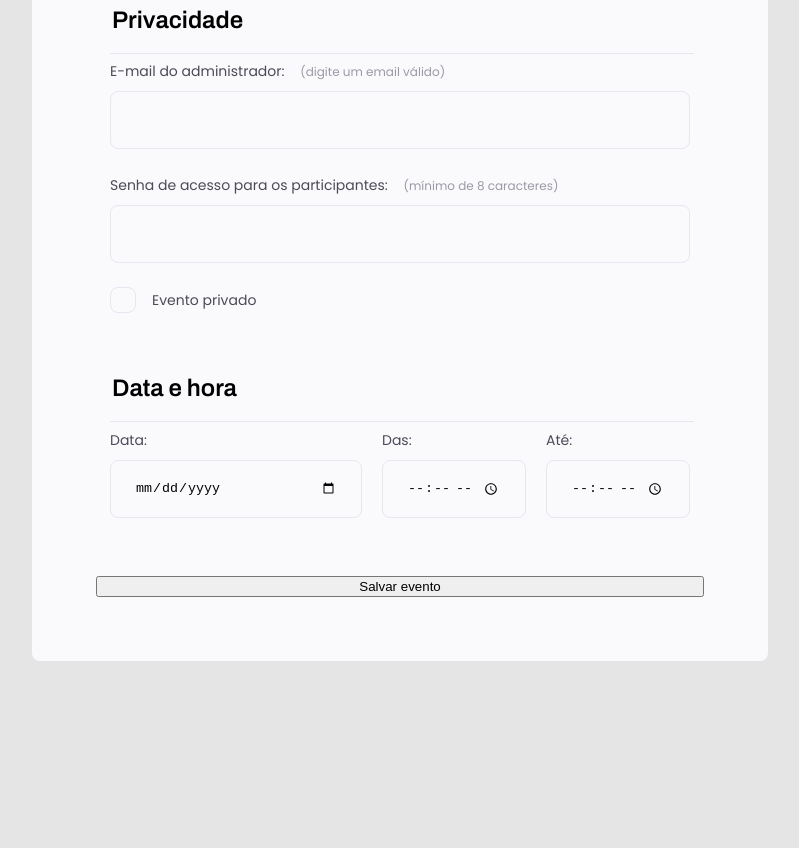
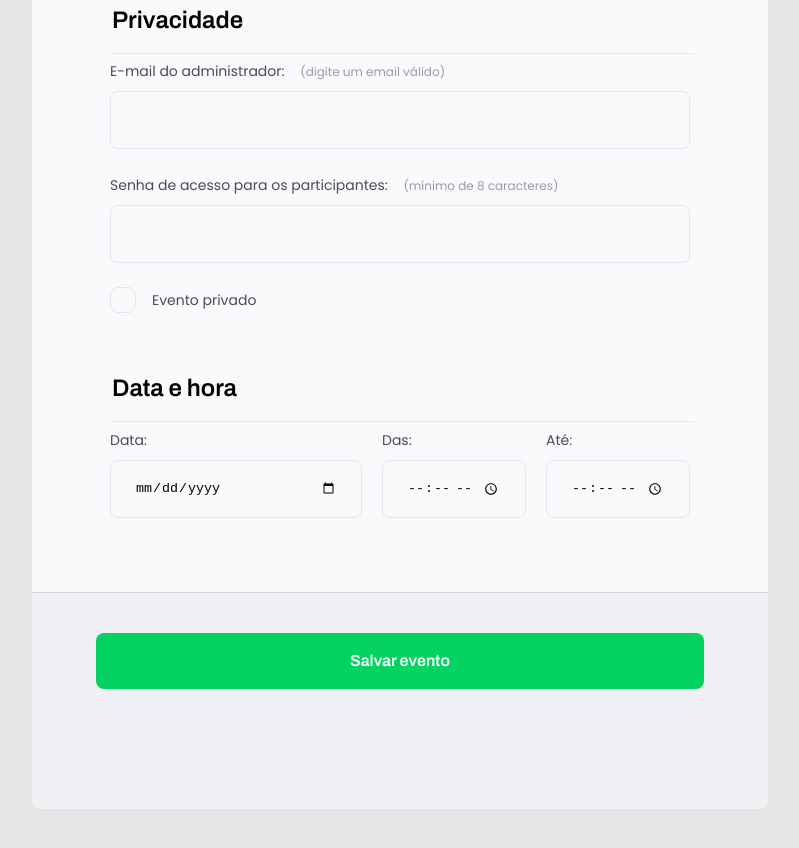
Before and after one commit to leocomandulli/Projeto-3.1, a plain HTML site: page index.html in a window 1280 px wide. Shown: the part 1124-1972 px from the top of the page, without its empty margins (240-1039 px from the left). Before the commit the page ends 1793 px from the top, so only its background shows below. Drawn offline with Linux system fonts and the light colour scheme.

Commit message:
submit button config

```diff
--- a/index.html
+++ b/index.html
@@ -124,10 +124,11 @@
                 </div>
 
             </fieldset>
+        </form>
 
-
-            <input type="submit" value="Salvar evento">
-        </form>
+        <footer>
+            <input class="button" type="submit" value="Salvar evento">
+        </footer>
 
     </div> <!--end page-->
 </body>
--- a/style.css
+++ b/style.css
@@ -49,7 +49,7 @@ header p {
 form {
     margin-top: 38px;
     background: #fafafc;
-    border-radius: 8px;
+    border-radius: 8px 8px 0 0;
     min-height: 300px;
 
     padding: 64px;
@@ -191,3 +191,38 @@ textarea {
   .checkbox-wrapper input:focus + label::before {
     outline: 2px solid black;
   }
+
+footer {
+
+    background: #f0f0f4;
+
+    height: 136px;
+
+    display: flex;
+    flex-direction: column;
+
+    padding: 40px 64px;
+    margin-bottom: 100px;
+
+    border-top: 1px solid #d6d6d6;
+    border-radius: 0 0 8px 8px;
+}
+
+footer .button {
+
+    height: 56px;
+
+    background: #04d361;
+    border-radius: 8px;
+    border: 0;
+
+    font-family: 'Archivo';
+    font-size: 16px;
+    line-height: 26px;
+    color: white;
+
+}
+
+footer .button:hover {
+    background: #09a54f;
+}
```
